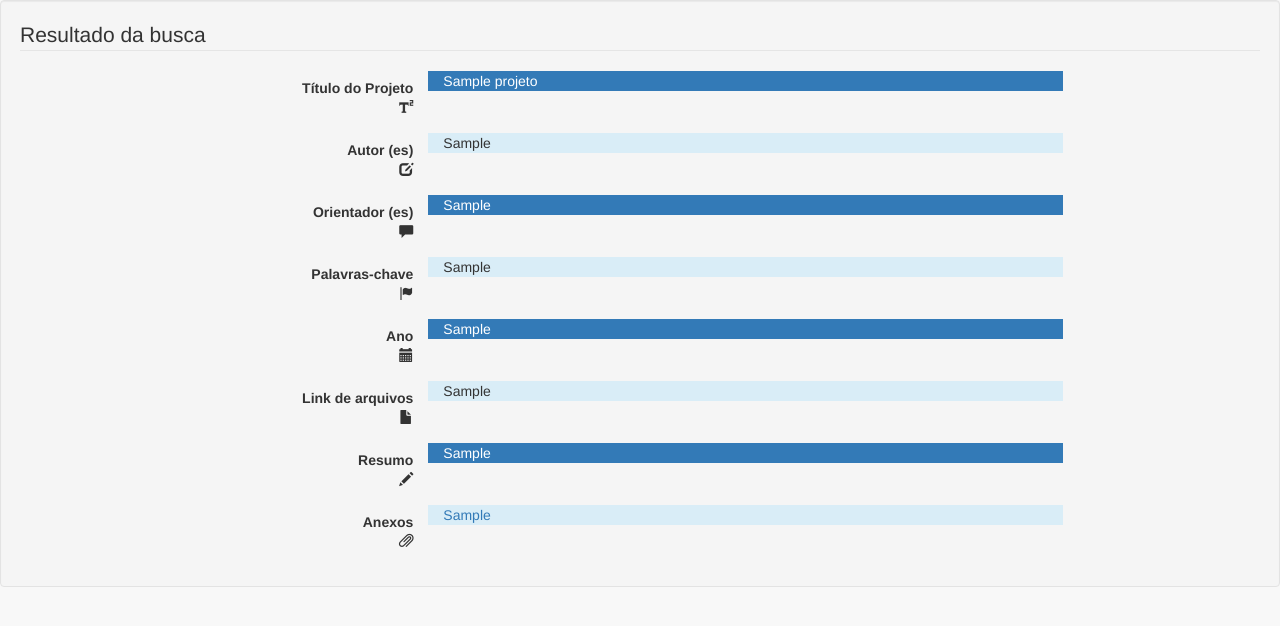
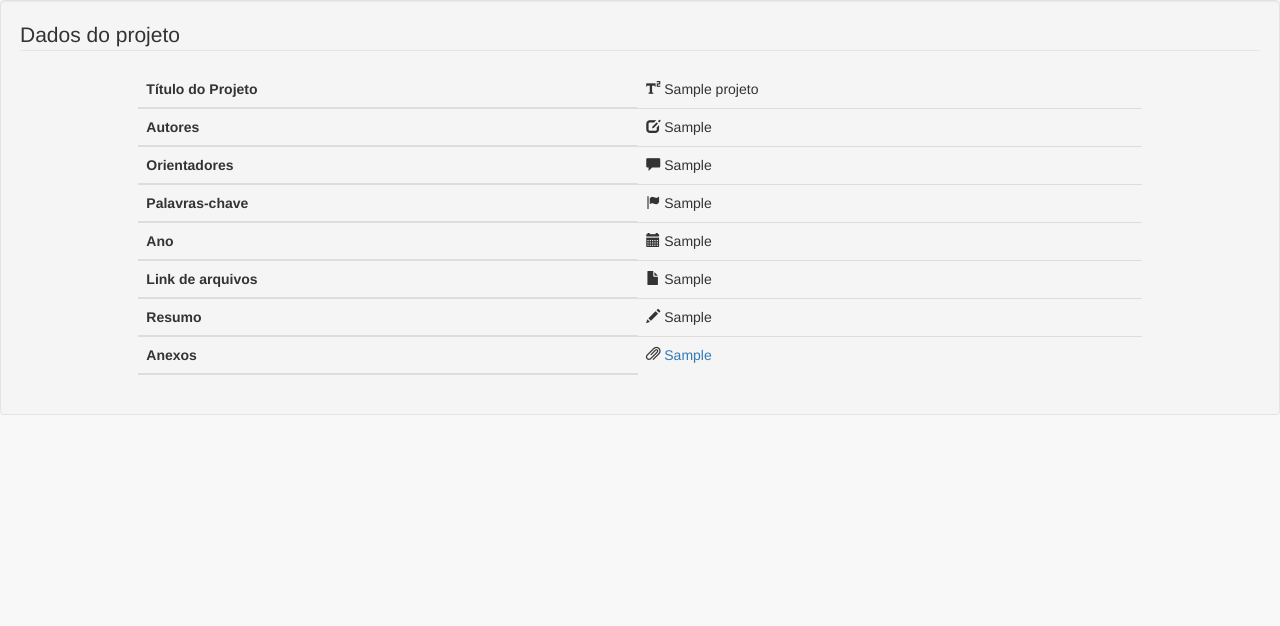
Before and after one commit to webjhon/ultimappi, a PHP site: page /projeto.php?id=1 in a window 1280 px wide. Shown: the top 626 px of the page. Run offline with PHP 8.4, Linux system fonts and the light colour scheme; tables that the repository leaves empty or names only in its code hold one stand-in row (values such as "Sample post").

Commit message:
Projeto_tabela_resultado

```diff
--- a/home/projeto.php
+++ b/home/projeto.php
@@ -5,7 +5,6 @@
 		<meta charset="UTF-8">
 		<?php require_once '../dependencias/config.php'; ?> <!-- Dependencias para correto funcionamento -->
 	</head>
-
 
 		<?php
 			require_once "../banco/conecta.php";
@@ -21,78 +20,51 @@
 
 		<form id='form1' class="form-horizontal well" action="salvarCadastro.php" method="POST" enctype="multipart/form-data">
 		<fieldset>
-			<!-- Formulario de Cadastro de Projetos -->
-			<legend>Resultado da busca</legend>
-
-		<!-- Text input Titulo do Projeto-->
-		<div class="form-group">
-			<label class="col-md-4 control-label" for="input_titulo">Título do Projeto <br><i class="glyphicon glyphicon-superscript"></i></label>
-				<div class="col-md-6 bg-primary">
-					<?=$row[titulo]?>
-				</div>
-		</div>
-
-		<!-- Text input Autores-->
-		<div class="form-group">
-			<label class="col-md-4 control-label" for="input_autores">Autor (es) <br><i class="glyphicon glyphicon-edit"></i></label>
-				<div class="col-md-6 bg-info">
-				<?=$row[autores]?>
-
-				</div>
-		</div>
-
-		<!-- Text input Orientadores-->
-		<div class="form-group">
-			<label class="col-md-4 control-label" for="input_orientadores">Orientador (es) <br><i class="glyphicon glyphicon-comment"></i></label>
-				<div class="col-md-6 bg-primary">
-					<?=$row[orientadores]?>
-
-				</div>
-		</div>
-
-		<!-- Text input Palavras Chave-->
-		<div class="form-group">
-			<label class="col-md-4 control-label" for="input_keyword">Palavras-chave <br><i class="glyphicon glyphicon-flag"></i></label>
-				<div class="col-md-6 bg-info">
-					<?=$row[palavrachave]?>
-
-				</div>
-		</div>
-
-		<!-- Select Basic Anos-->
-		<div class="form-group">
-			<label class="col-md-4 control-label" for="select_ano">Ano <br><i class="glyphicon glyphicon-calendar"></i></label>
-				<div class="col-md-6 bg-primary">
-					<?=$row[ano]?>
-				</div>
-		</div>
-
-		<!-- Text input Link externo-->
-		<div class="form-group">
-			<label class="col-md-4 control-label" for="input_link">Link de arquivos <br><i class="glyphicon glyphicon-file"></i></label>
-				<div class="col-md-6 bg-info">
-					<?=$row[arquivos]?>
-
-				</div>
-		</div>
-
-		<!-- Textarea Resumo-->
-		<div class="form-group">
-			<label class="col-md-4 control-label" for="textarea_resumo">Resumo <br><i class="glyphicon glyphicon-pencil"></i></label>
-				<div class="col-md-6 bg-primary">
-					<?=$row[resumo]?>
-				</div>
-		</div>
+			<!-- Resultado de Cadastro de Projetos -->
+			<legend>Dados do projeto</legend>
 
 
-		<!-- Anexo -->
-		<div class="form-group">
-			<label class="col-md-4 control-label" for="input_link">Anexos <br><i class="glyphicon glyphicon-paperclip"></i></label>
-
-				<div class="col-md-6 bg-info">
-					<a href='<?="../backend/Anexo/projeto_$_GET[id]/$row[anexo]";?>' download><?=$row[anexo]?></a>
+				<!-- ######   Tabela de resultados   ###### -->
+				<div class="col-md-1 row-clearfix"></div>
+				<div class="col-md-10 row-clearfix">
+					<table class="table">
+						<thead>
+							<tr>
+								<th>Título do Projeto</th>
+								<td><em class="glyphicon glyphicon-superscript blue"></em> <?=$row[titulo]?></td>
+							</tr>
+							<tr>
+								<th>Autores</th>
+								<td><em class="glyphicon glyphicon-edit blue"></em> <?=$row[autores]?></td>
+							</tr>
+							<tr>
+								<th>Orientadores</th>
+								<td><em class="glyphicon glyphicon-comment blue"></em> <?=$row[orientadores]?></td>
+							</tr>
+							<tr>
+								<th>Palavras-chave</th>
+								<td><em class="glyphicon glyphicon-flag blue"></em> <?=$row[palavrachave]?></td>
+							</tr>
+							<tr>
+								<th>Ano</th>
+								<td><em class="glyphicon glyphicon-calendar blue"></em> <?=$row[ano]?></td>
+							</tr>
+							<tr>
+								<th>Link de arquivos</th>
+								<td><em class="glyphicon glyphicon-file blue"></em> <?=$row[arquivos]?></td>
+							</tr>
+							<tr>
+								<th>Resumo</th>
+								<td><em class="glyphicon glyphicon-pencil blue"></em> <?=$row[resumo]?></td>
+							</tr>
+							<tr>
+								<th>Anexos</th>
+								<td><em class="glyphicon glyphicon-paperclip blue"></em> <a href='<?="../backend/Anexo/projeto_$_GET[id]/$row[anexo]";?>' download><?=$row[anexo]?></a></td>
+							</tr>
+						</thead>
+					</table>
 				</div>
-		</div>
+				<div class="col-md-1 row-clearfix"></div>
 
 		</fieldset>
 		</form>
```
